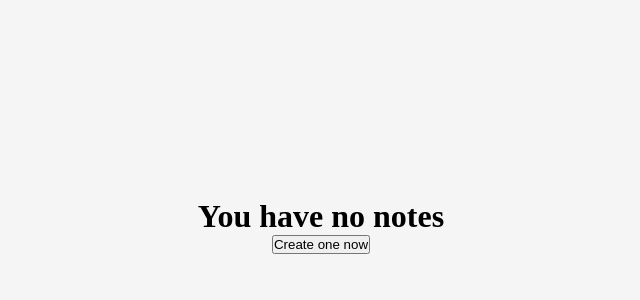
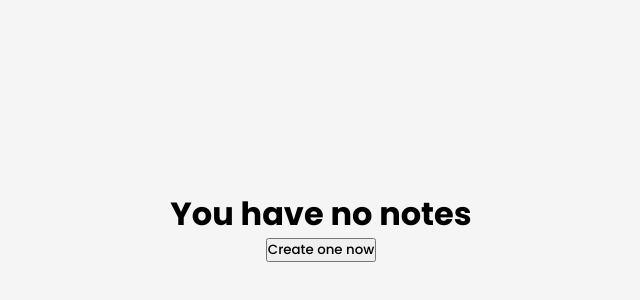
Before and after one commit to GREATEMMET/scrimba-notes-app, a React (Vite) app: page / in a window 1280 px wide. Shown: the part 174-474 px from the top of the page, without its empty margins (319-959 px from the left). Built offline with nearby package versions, Linux system fonts and the light colour scheme.

Commit message:
Set font family to poppins in the app.css reset

```diff
--- a/src/App.css
+++ b/src/App.css
@@ -3,6 +3,7 @@
   text-decoration: none;
   margin: 0;
   padding: 0;
+  font-family: 'Poppins', sans-serif;
 }
 
 .split {
```
